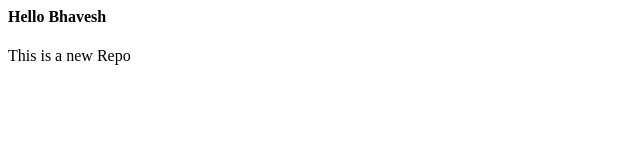
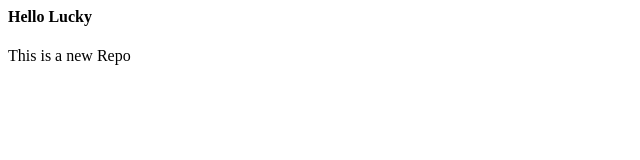
Before and after one commit to imlucky78/localrepo, a plain HTML site: page index.html in a window 1280 px wide. Shown: the full height of the page, 0-640 px from the left. Drawn offline with Linux system fonts and the light colour scheme.

Commit message:
Add New Heading

```diff
--- a/index.html
+++ b/index.html
@@ -1,2 +1,2 @@
-<h4>Hello Bhavesh</h4>
+<h4>Hello Lucky</h4>
 <p>This is a new Repo</p>
```
Also changed, not shown: 1 other file.
